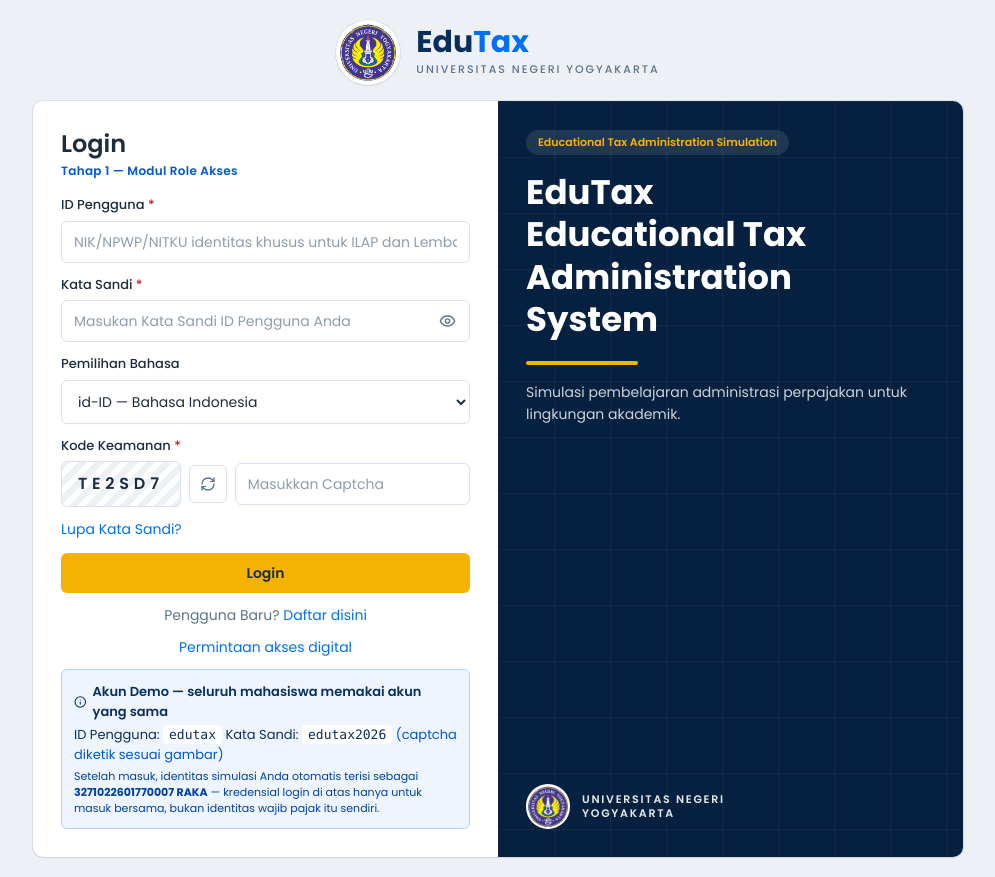
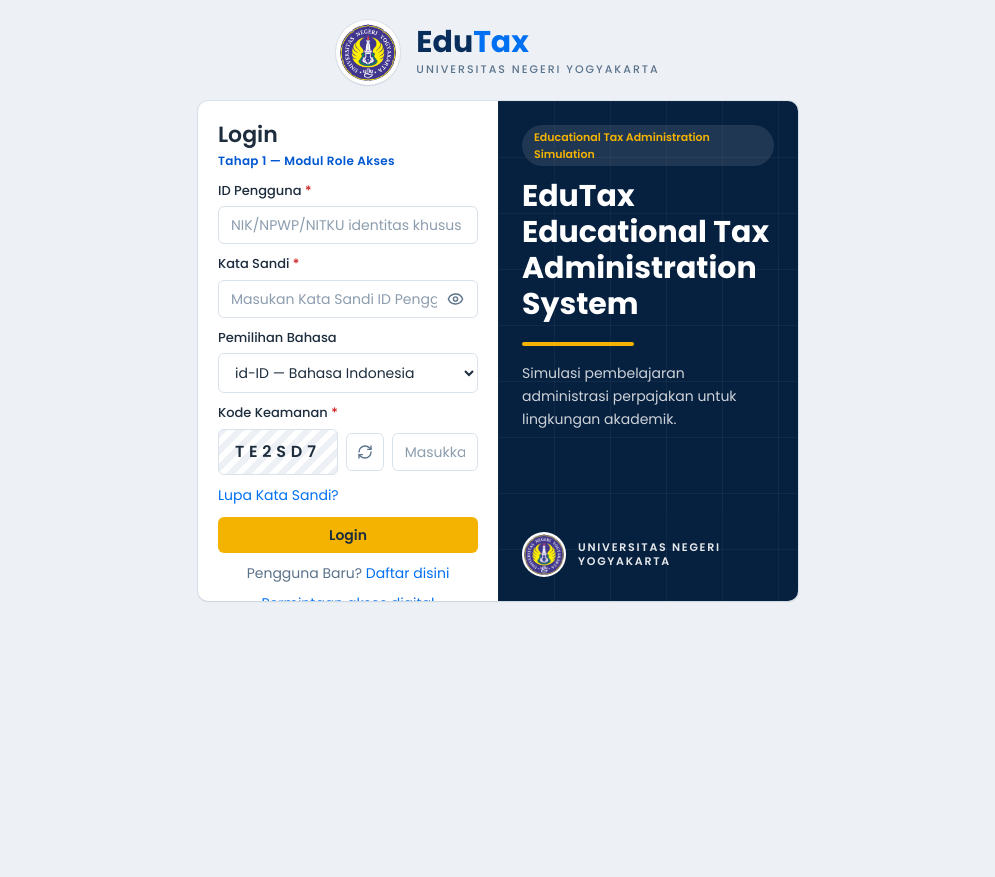
Before and after one commit to wisnuardi22/edutax-unyv2, a Next.js app: page /login in a window 1280 px wide. Shown: the whole page, without its empty margins (142-1137 px from the left). After the commit the page ends 800 px from the top, so only its background shows below. Built offline with nearby package versions, Linux system fonts and the light colour scheme.

Commit message:
Set login card to 600 by 500 pixels

```diff
--- a/src/app/login/page.tsx
+++ b/src/app/login/page.tsx
@@ -82,22 +82,22 @@ export default function LoginPage() {
         </div>
       </header>
 
-      <div className="grid w-full max-w-[930px] overflow-hidden rounded-card bg-white shadow-card md:grid-cols-2">
+      <div className="grid w-full max-w-[600px] overflow-hidden rounded-card bg-white shadow-card md:h-[500px] md:grid-cols-2">
         {/* Kolom formulir */}
-        <section className="p-5 sm:p-6 md:p-7">
-          <h1 className="text-2xl font-semibold leading-tight text-ink">Login</h1>
+        <section className="overflow-y-auto p-4 sm:p-5 md:p-5">
+          <h1 className="text-[22px] font-semibold leading-tight text-ink">Login</h1>
           <p className="mt-1 text-xs font-semibold tracking-wide text-brand-600">
             Tahap 1 — Modul Role Akses
           </p>
 
-          <div className="mt-4 space-y-3">
+          <div className="mt-3 space-y-2.5">
             <div>
               <label className="field-label" htmlFor="userId">
                 ID Pengguna <span className="text-bad">*</span>
               </label>
               <input
                 id="userId"
-                className="field-input"
+                className="field-input !py-2"
                 placeholder="NIK/NPWP/NITKU identitas khusus untuk ILAP dan Lembaga Lain"
                 value={userId}
                 onChange={(e) => setUserId(e.target.value)}
@@ -113,7 +113,7 @@ export default function LoginPage() {
                 <input
                   id="password"
                   type={showPass ? 'text' : 'password'}
-                  className="field-input pr-10"
+                  className="field-input !py-2 pr-10"
                   placeholder="Masukan Kata Sandi ID Pengguna Anda"
                   value={password}
                   onChange={(e) => setPassword(e.target.value)}
@@ -135,7 +135,7 @@ export default function LoginPage() {
               <label className="field-label" htmlFor="lang">
                 Pemilihan Bahasa
               </label>
-              <select id="lang" className="field-input" defaultValue="id">
+              <select id="lang" className="field-input !py-2" defaultValue="id">
                 <option value="id">id-ID — Bahasa Indonesia</option>
                 <option value="en">en-US — English</option>
               </select>
@@ -159,7 +159,7 @@ export default function LoginPage() {
                 </button>
                 <input
                   id="captcha"
-                  className="field-input flex-1"
+                  className="field-input !py-2 flex-1"
                   placeholder="Masukkan Captcha"
                   value={captchaInput}
                   onChange={(e) => setCaptchaInput(e.target.value)}
@@ -178,7 +178,7 @@ export default function LoginPage() {
               </p>
             )}
 
-            <button type="button" className="btn-primary w-full" onClick={handleLogin}>
+            <button type="button" className="btn-primary !py-2 w-full" onClick={handleLogin}>
               Login
             </button>
 
@@ -213,7 +213,7 @@ export default function LoginPage() {
         </section>
 
         {/* Kolom identitas */}
-        <aside className="relative flex flex-col justify-between overflow-hidden bg-brand-900 p-6 text-white sm:p-7">
+        <aside className="relative flex min-h-[360px] flex-col justify-between overflow-hidden bg-brand-900 p-5 text-white sm:p-6 md:min-h-0">
           <div
             aria-hidden
             className="pointer-events-none absolute inset-0 opacity-25
@@ -224,7 +224,7 @@ export default function LoginPage() {
             <span className="inline-block rounded-full bg-white/10 px-3 py-1 text-[11px] font-semibold text-accent">
               Educational Tax Administration Simulation
             </span>
-            <h2 className="mt-4 text-3xl font-bold leading-tight sm:text-[34px]">
+            <h2 className="mt-3 text-[28px] font-bold leading-tight sm:text-3xl">
               EduTax
               <br />
               Educational Tax
```
